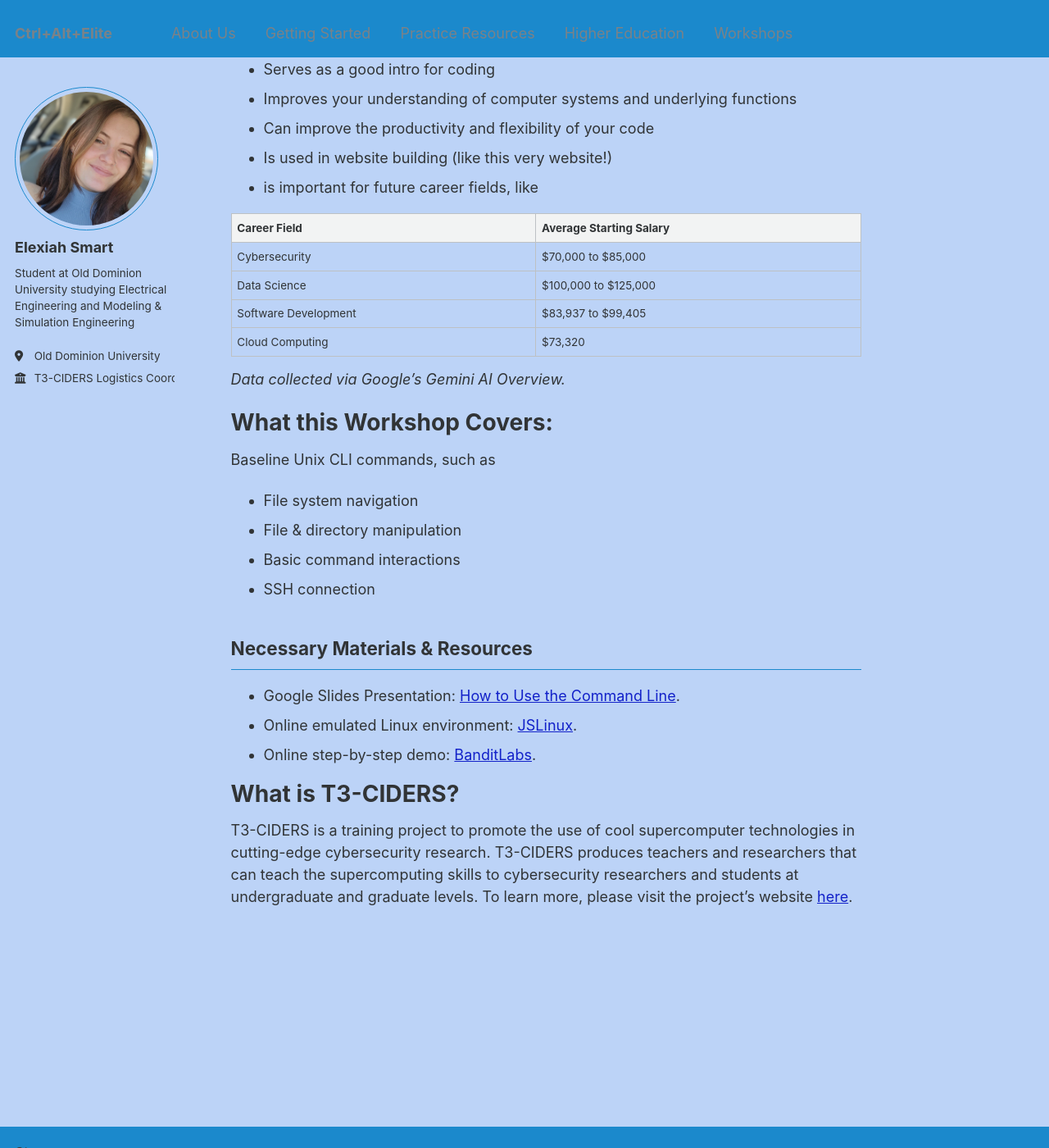
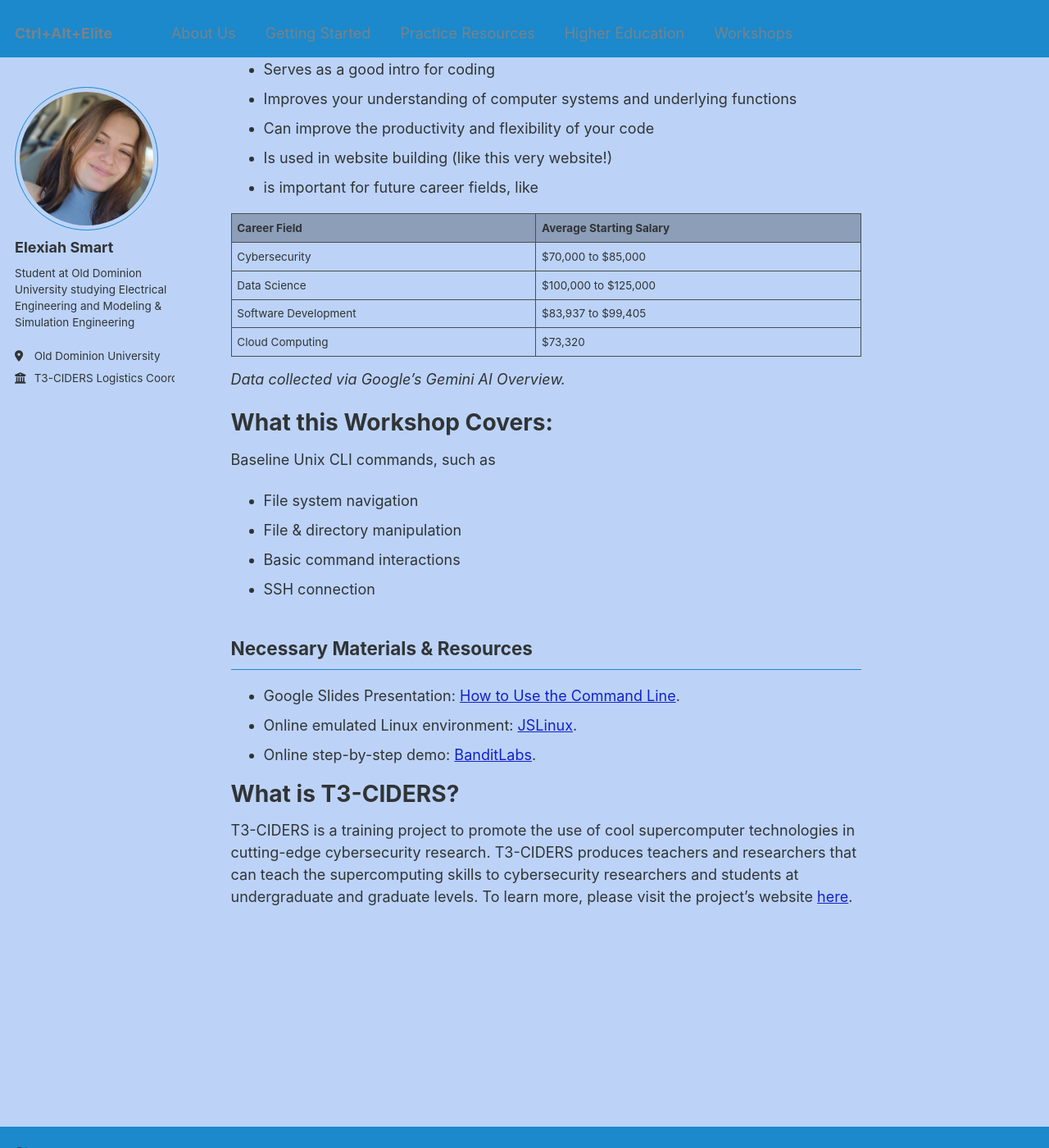
Before and after one commit to lexiluthor05/Ctrl-Alt-Elite, a Jekyll site: the page built from _pages/frontpage.md, in a window 1280 px wide and 1400 px high, scrolled down 962 px. Shown: the whole window at 82% size. Built offline with Jekyll 4.4.1, drawn with Linux system fonts in a browser that asks for light colours.

Commit message:
changed table colors

```diff
--- a/_sass/_tables.scss
+++ b/_sass/_tables.scss
@@ -8,7 +8,7 @@ table {
   font-family: $global-font-family;
   font-size: $type-size-6;
   border-collapse: collapse;
-  border: 1px solid $light-gray;
+  border: 1px solid $dark-gray;
 
   & + table {
     margin-top: 1em;
@@ -16,21 +16,21 @@ table {
 }
 
 thead {
-  background-color: $lighter-gray;
-  border-bottom: 1px solid $light-gray;
+  background-color: mix(#000, $background-color, 25%);
+  border-bottom: 1px solid $dark-gray;
 }
 
 th {
   padding: 0.5em;
   font-weight: bold;
   text-align: left;
-  border-right: 1px solid $light-gray;
+  border-right: 1px solid $dark-gray;
 }
 
 td {
   padding: 0.5em;
-  border-bottom: 1px solid $light-gray;
-  border-right: 1px solid $light-gray;
+  border-bottom: 1px solid $dark-gray;
+  border-right: 1px solid $dark-gray;
 }
 
 tr, td, th {
```
